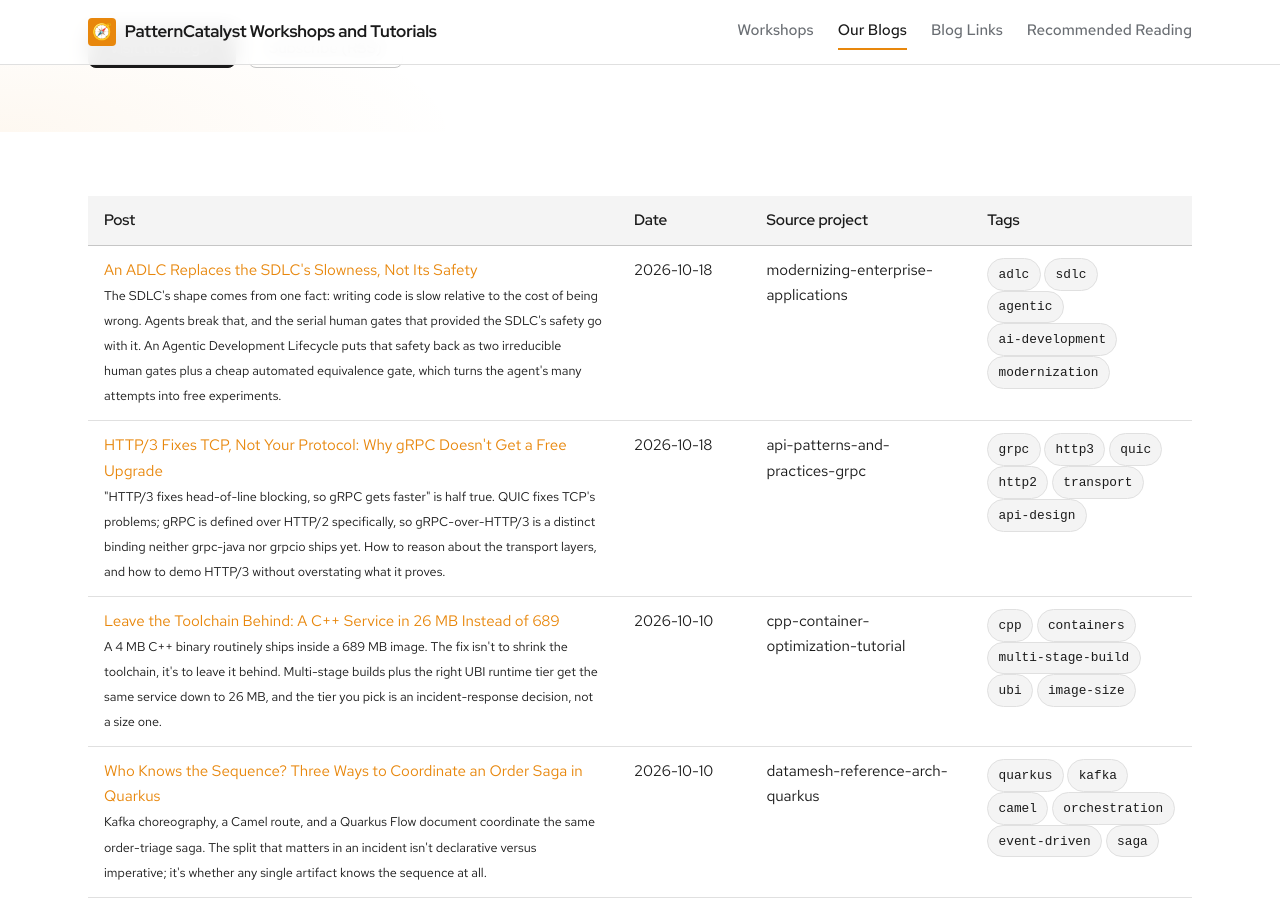
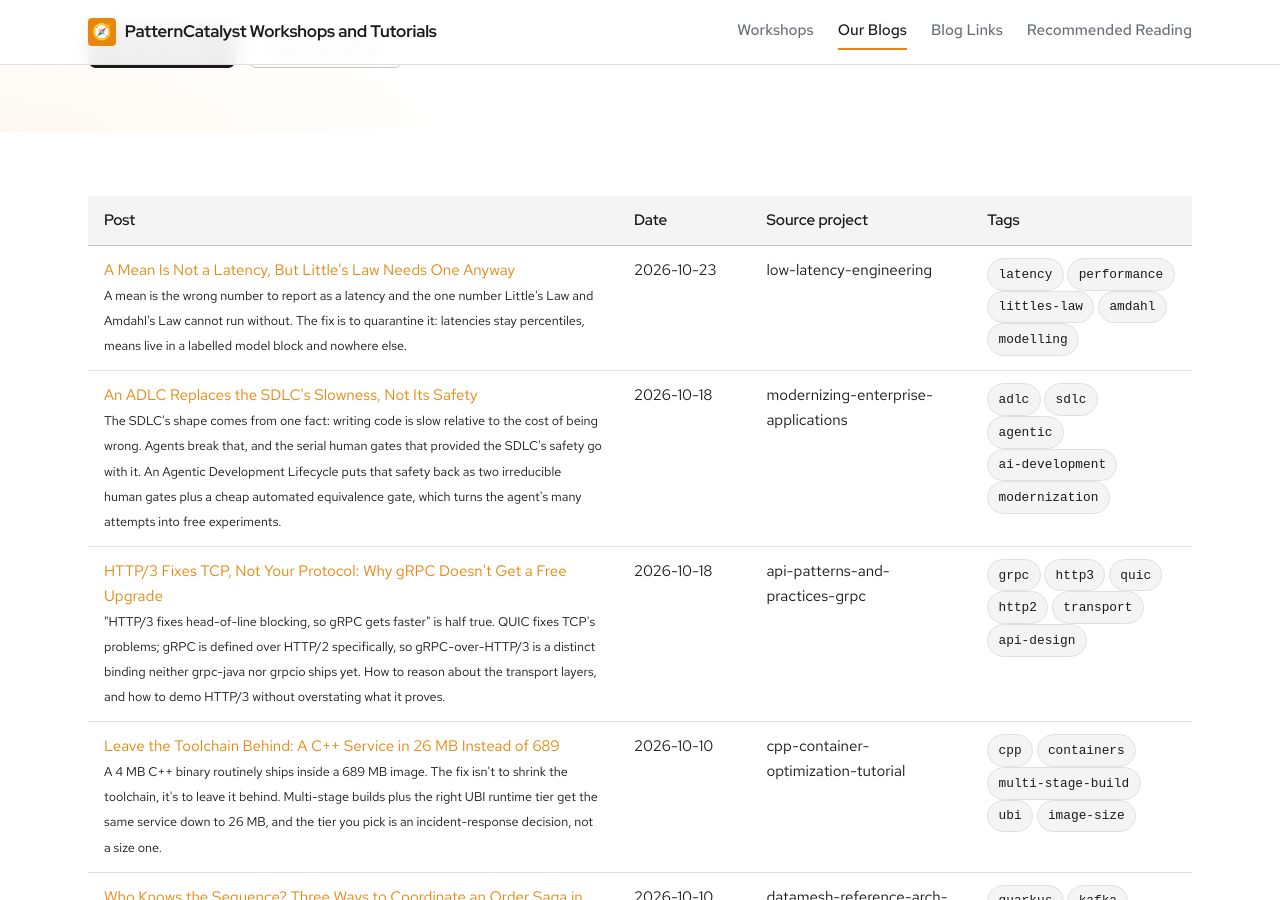
Before and after one commit to patterncatalyst/patterncatalyst-workshops-tutorials-list, a Jekyll site: the page built from blogs.html, in a window 1280 px wide and 900 px high, scrolled down 392 px. Built offline with Jekyll 4.4.1, drawn with Linux system fonts in a browser that asks for light colours; some web fonts are replaced.

Commit message:
chore(data): feature 'A Mean Is Not a Latency' on Our Blogs (#35)
Co-authored-by: PatternCatalyst <local@example.invalid>

```diff
--- a/_data/blogs.yml
+++ b/_data/blogs.yml
@@ -31,6 +31,18 @@
 #
 # blogs.html renders a friendly empty state when the list below is empty.
 # ─────────────────────────────────────────────────────────────────────────
+
+- title: "A Mean Is Not a Latency, But Little's Law Needs One Anyway"
+  date: "2026-10-23"
+  author: "Pattern Catalyst"
+  url: "https://patterncatalyst.github.io/patterncatalyst-blog/2026/10/23/a-mean-is-not-a-latency/"
+  blurb: >
+    A mean is the wrong number to report as a latency and the one number
+    Little's Law and Amdahl's Law cannot run without. The fix is to quarantine
+    it: latencies stay percentiles, means live in a labelled model block and
+    nowhere else.
+  tags: ["latency", "performance", "littles-law", "amdahl", "modelling"]
+  source_project: "low-latency-engineering"
 
 - title: "An ADLC Replaces the SDLC's Slowness, Not Its Safety"
   date: "2026-10-18"
```
